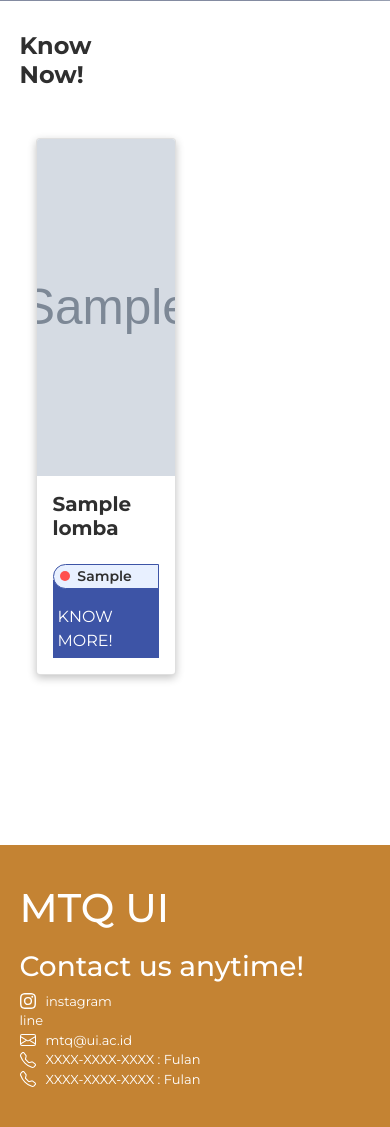
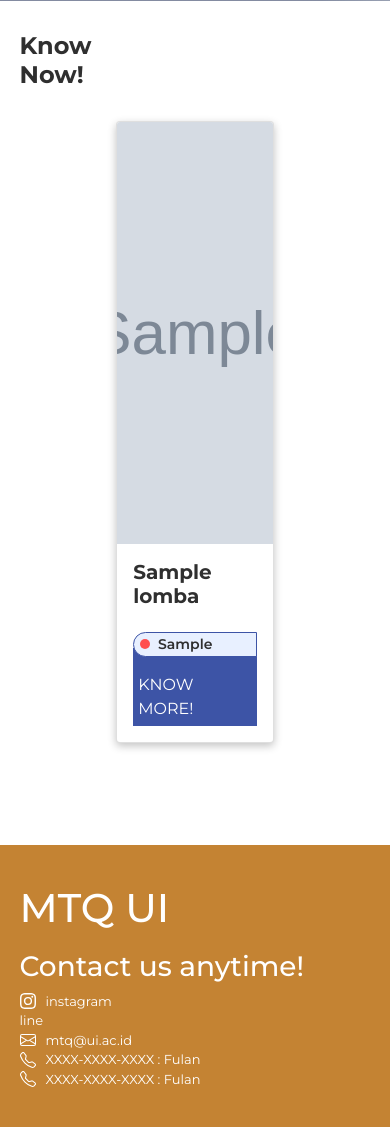
Before and after one commit to irfancen/mtqui, a Django app: page /lomba/ in a window 390 px wide. Shown: the part 843-1970 px from the top of the page. Run offline with Django 3.2, Linux system fonts and the light colour scheme; tables that the repository leaves empty hold one stand-in row (values such as "Sample post"); grey boxes marked "Sample" are stand-in pictures.

Commit message:
Edit lomba card

```diff
--- a/lomba/static/css/lomba.css
+++ b/lomba/static/css/lomba.css
@@ -36,14 +36,13 @@ h2, h4, h5 {
 }
 
 .card-container {
-    display: flex;
-    flex-flow: row wrap;
+    display: grid;
+    grid-template-columns: repeat(3, 1fr);
+    justify-content: center;
 }
 
 .card {
     box-shadow: rgba(0, 0, 0, 0.24) 0px 3px 8px;
-    flex: 0 0 25%;
-    min-width: 30%;
 }
 
 .card-body {
@@ -52,7 +51,7 @@ h2, h4, h5 {
 
 .card-img-top {
     object-fit: cover;
-    height: 40vh;
+    height: 50vh;
 }
 
 .card-content {
@@ -97,13 +96,15 @@ hr {
     border-top: 1px solid #3D54A6;
 }
 
-@media only screen and (max-width: 976px) {
+@media only screen and (max-width: 991px) {
     .card-container {
-        display: unset;
-        flex-flow: unset;
-    }
-
-    .card {
-        max-width: 40%;
+        grid-template-columns: repeat(2, 1fr);
     }
 }
+
+@media only screen and (max-width: 828px) {
+    .card-container {
+        grid-template-columns: repeat(1, 1fr);
+        margin: 0 20%;
+    }
+}
```
